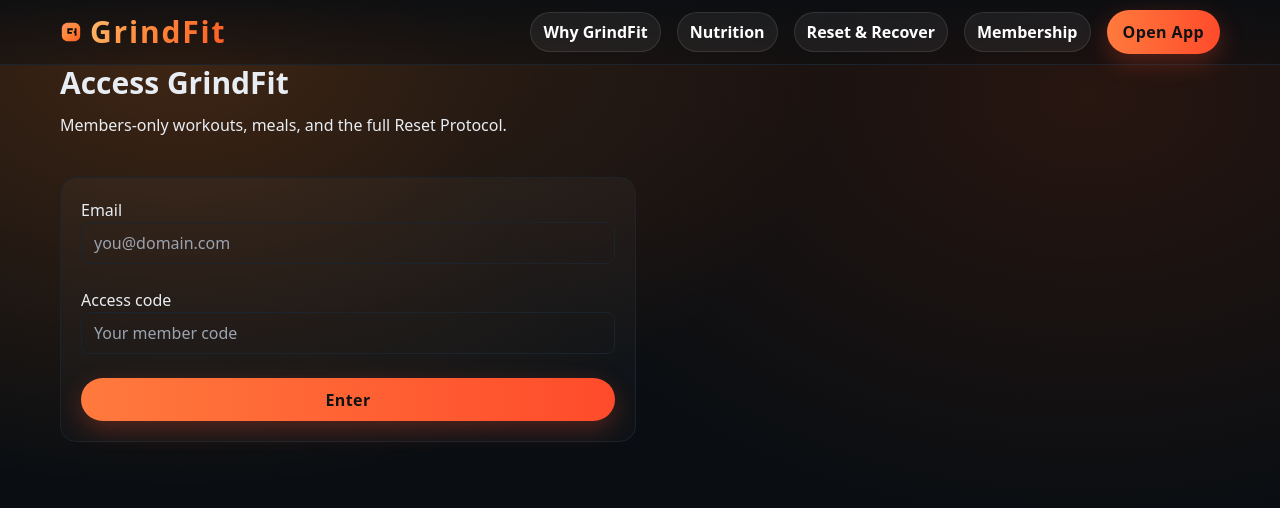
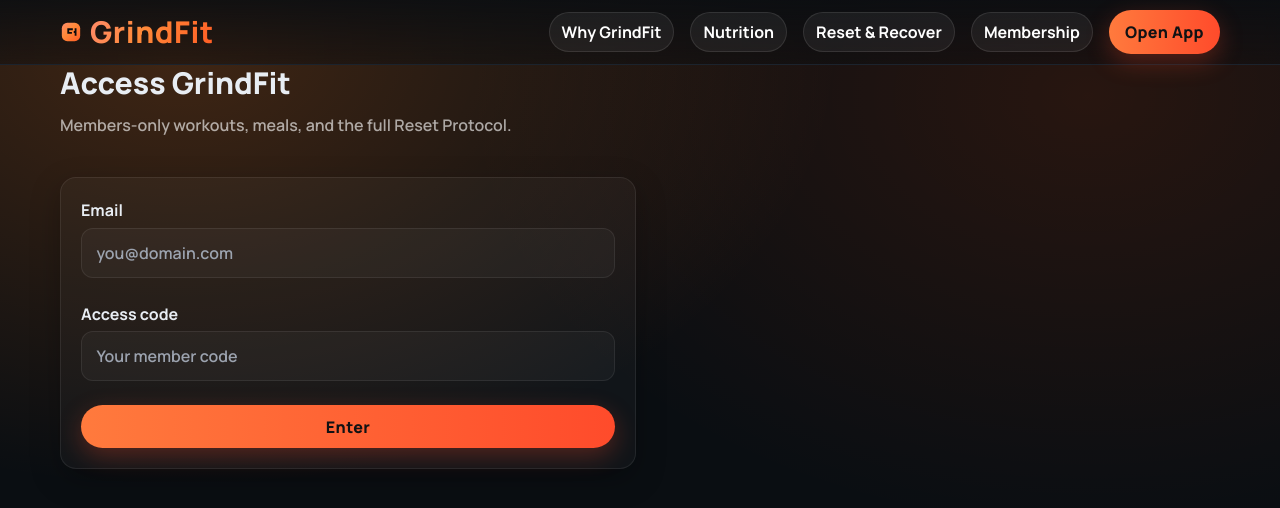
Before and after one commit to GrindFit/grindfit-webapp, a Next.js app: page /login in a window 1280 px wide. Shown: the top 508 px of the page. Built offline with nearby package versions, Linux system fonts and the light colour scheme.

Commit message:
Update globals.css

```diff
--- a/styles/globals.css
+++ b/styles/globals.css
@@ -201,3 +201,31 @@ a.no-underline{ text-decoration: none; }
 
 /* Safety: ensure no decorative square precedes the brand */
 .brand-word::before { content: none !important; }
+/* === Typographic + brand polish === */
+:root {
+  --brand-start:#ff8b6b;
+  --brand-mid:#ff8a3a;
+  --brand-end:#ff5c24;
+}
+
+body { font-family: 'Manrope', system-ui, -apple-system, Segoe UI, Roboto, Arial, sans-serif; }
+
+/* Wordmark gradient (also kills the tiny orange square) */
+.brand-word{
+  font-weight:800;
+  letter-spacing:.02em;
+  background:linear-gradient(118deg,var(--brand-start) 0%, var(--brand-mid) 42%, var(--brand-end) 100%);
+  -webkit-background-clip:text; background-clip:text; color:transparent;
+}
+.brand-word::before{ content:none !important; }
+
+/* Inputs / cards / utility */
+.input{ width:100%; padding:.75rem .9rem; background:rgba(255,255,255,.03); border:1px solid rgba(255,255,255,.08); border-radius:.75rem; color:#fff; }
+.label{ display:block; font-weight:700; margin-bottom:.35rem; }
+.gf-card{ background:rgba(255,255,255,.03); border:1px solid rgba(255,255,255,.08); border-radius:1rem; padding:1.25rem; box-shadow:0 10px 30px rgba(0,0,0,.25); }
+.text-muted{ color:rgba(255,255,255,.62); }
+.text-error{ color:#ff6b6b; }
+
+/* Media placeholders */
+.media-grid{ display:grid; grid-template-columns:repeat(3,1fr); gap:1rem; }
+.media-slot{ border-radius:1rem; background:radial-gradient(1200px 400px at 10% -10%, rgba(255,140,90,.2), rgba(0,0,0,0) 50%), rgba(255,255,255,.04); border:1px solid rgba(255,255,255,.08); display:flex; align-items:center; justify-content:center; font-weight:800; color:rgba(255,255,255,.55); }
```
